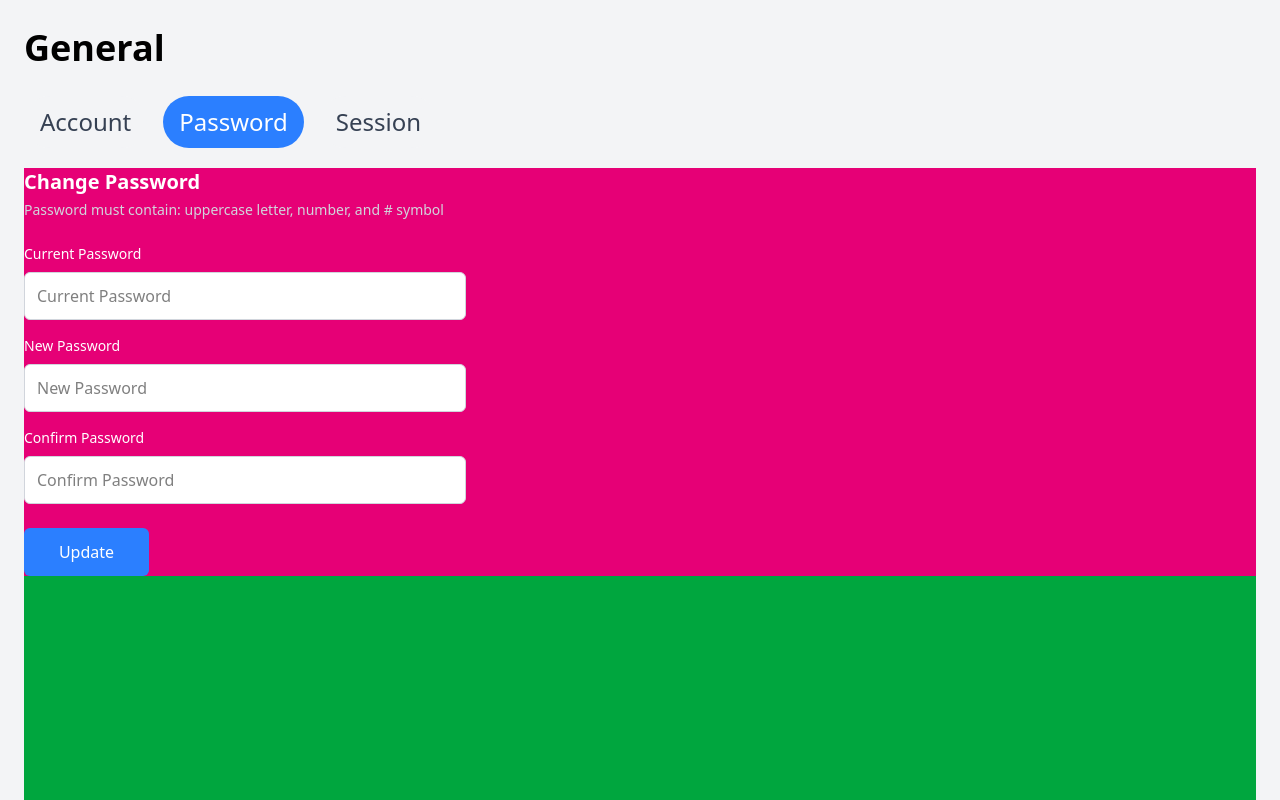
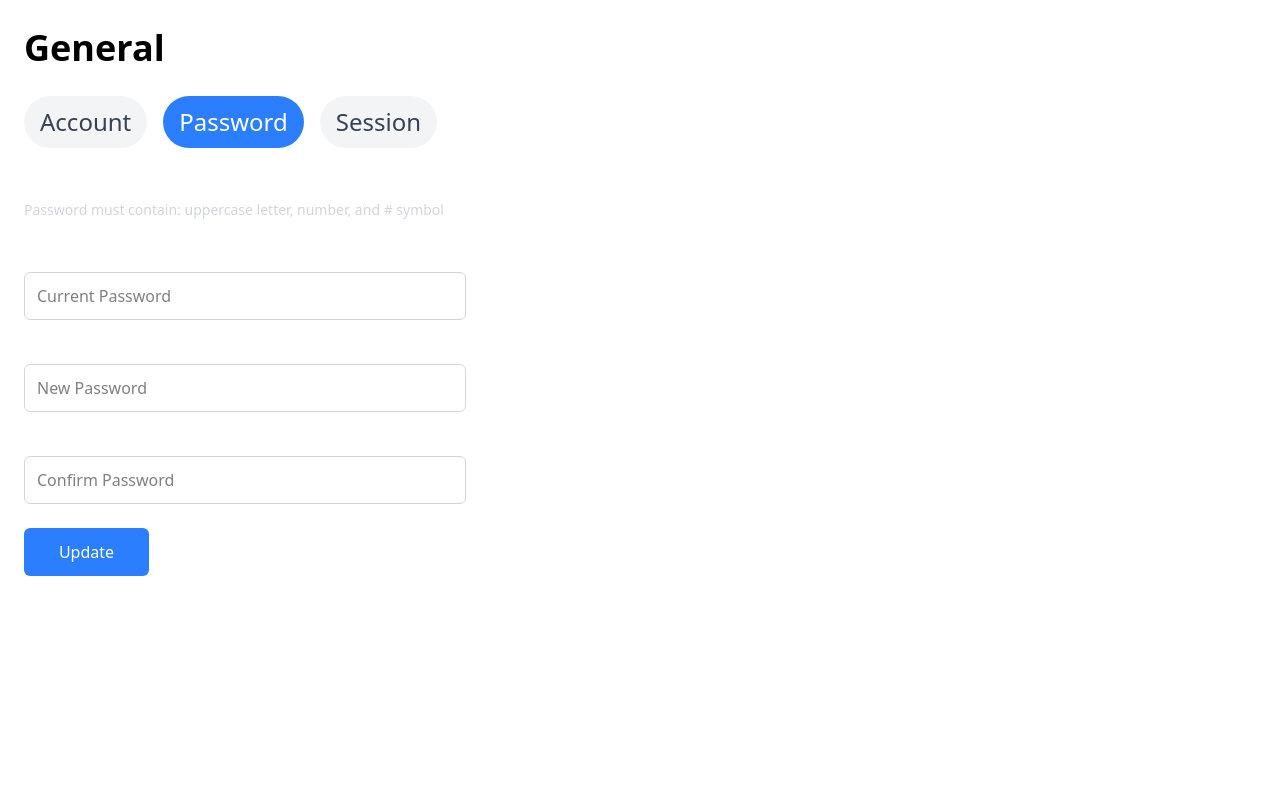
Before and after one commit to MrNobodyCam/SmartSched, a React (Vite) app in the folder frontend/: page / in a window 1280 px wide. Both pictures are taken after a click on the button "Password". Shown: the top 800 px of the page. Built offline with nearby package versions, Linux system fonts and the light colour scheme.

Commit message:
general 50%

```diff
--- a/frontend/src/components/General/general_password.tsx
+++ b/frontend/src/components/General/general_password.tsx
@@ -65,8 +65,8 @@
   };
 
   return (
-    <div className="bg-green-600 min-h-screen">
-      <div className=" bg-pink-600 relative ">
+    <div className="min-h-screen">
+      <div className=" relative ">
         <div className="space-y-6 -mt-1">
           <form onSubmit={handleSubmit}>
             <h2 className="text-xl font-semibold mb-1 text-white">
--- a/frontend/src/components/General/general_sessions.tsx
+++ b/frontend/src/components/General/general_sessions.tsx
@@ -14,8 +14,8 @@
   ];
 
   return (
-    <div className="bg-green-600 min-h-screen">
-      <div className="bg-pink-600 relative">
+    <div className=" min-h-screen">
+      <div className=" relative">
         <div className="space-y-6 -mt-1">
           <h2 className="text-xl font-semibold mb-1">Sessions</h2>
           <p className="text-gray-500 text-sm mb-6">
--- a/frontend/src/components/General/main_general.tsx
+++ b/frontend/src/components/General/main_general.tsx
@@ -8,7 +8,7 @@
   const [activeTab, setActiveTab] = useState<TabType>("account");
 
   return (
-    <div className="min-h-screen bg-gray-100">
+    <div className=" w-full fixed ">
       <div className="p-6">
         <TabButtons activeTab={activeTab} onTabChange={setActiveTab} />
         {activeTab === "account" && <UserProfileSettings />}
```
